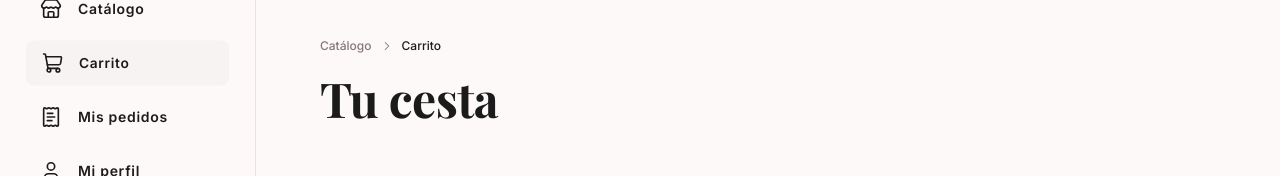
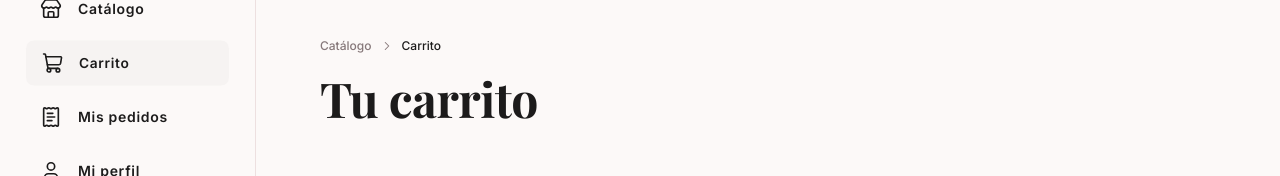
Before and after one commit to Life4Death04/mercado-artesanal-tesis, a React (Vite) app: page /carrito in a window 1280 px wide. Shown: the part 138-314 px from the top of the page. Built offline with nearby package versions, Linux system fonts and the light colour scheme.

Commit message:
feat: update header title in CarritoPage for improved clarity

```diff
--- a/src/modules/carrito/pages/CarritoPage.tsx
+++ b/src/modules/carrito/pages/CarritoPage.tsx
@@ -141,7 +141,7 @@ export function CarritoPage() {
             <ChevronRight size={14} strokeWidth={1.8} />
             <span className="text-[var(--color-on-surface)]">Carrito</span>
           </nav>
-          <h1 className="text-display-lg text-[var(--color-on-surface)]">Tu cesta</h1>
+          <h1 className="text-display-lg text-[var(--color-on-surface)]">Tu carrito</h1>
         </header>
 
         {cartGroups.length > 0 ? (
```
